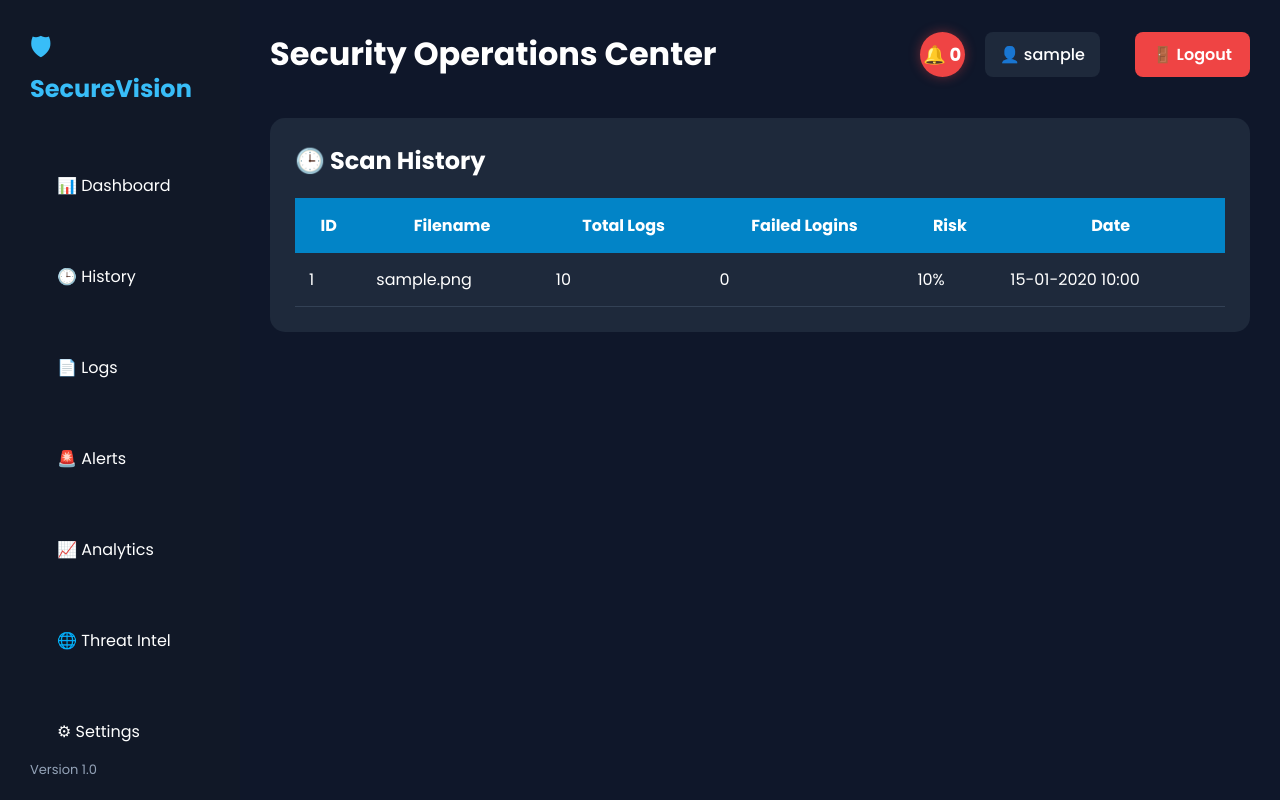
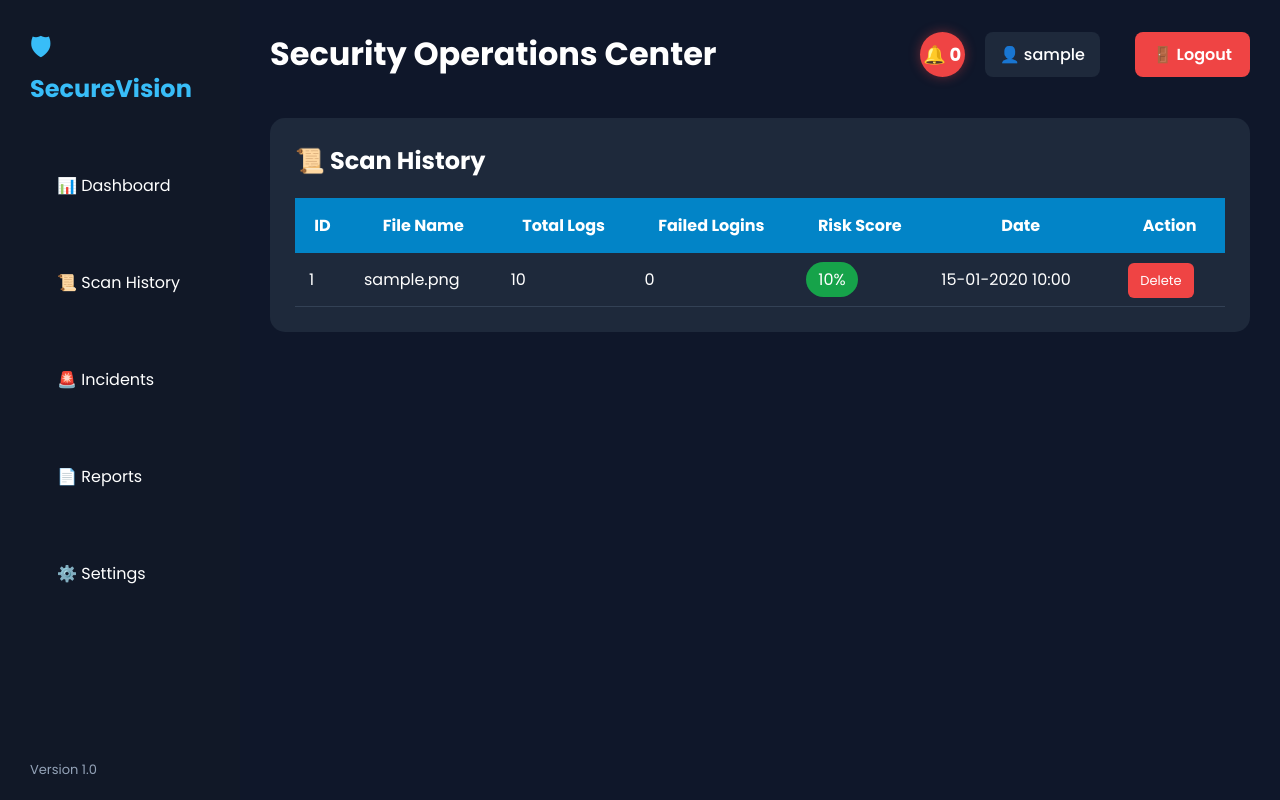
Before and after one commit to faizansayyad7/Securevision-Mini-Soc, a Flask app: page /history in a window 1280 px wide. Run offline with Flask 3, Linux system fonts and the light colour scheme; the visitor is signed in with stand-in values (Sample User, id 1); tables that the repository leaves empty hold one stand-in row (values such as "Sample post").

Commit message:
Added scan history with SQLite database support

```diff
--- a/app.py
+++ b/app.py
@@ -80,6 +80,15 @@ def dashboard():
 
             risk = min(data["failed"] * 10, 100)
 
+            scan = ScanHistory(
+            filename=file.filename,
+            total_logs=data["total"],
+            failed_logins=data["failed"],
+             risk_score=risk
+            )
+
+            db.session.add(scan)
+            db.session.commit()
             # Save Scan History
 
             scan = ScanHistory(
@@ -138,6 +147,7 @@ def dashboard():
     )
 
 
+
 # ---------------- HISTORY ---------------- #
 
 @app.route("/history")
@@ -147,7 +157,7 @@ def history():
         return redirect(url_for("login"))
 
     scans = ScanHistory.query.order_by(
-        ScanHistory.id.desc()
+        ScanHistory.created_at.desc()
     ).all()
 
     return render_template(
@@ -157,5 +167,23 @@ def history():
     )
 
 
+# ---------------- DELETE SCAN ---------------- #
+
+@app.route("/delete-scan/<int:id>")
+def delete_scan(id):
+
+    if "user" not in session:
+        return redirect(url_for("login"))
+
+    scan = ScanHistory.query.get_or_404(id)
+
+    db.session.delete(scan)
+
+    db.session.commit()
+
+    return redirect(url_for("history"))
+
+
+
 if __name__ == "__main__":
     app.run(debug=True)
--- a/static/style.css
+++ b/static/style.css
@@ -627,3 +627,49 @@ transition:.3s;
 background:#1f2937;
 
 }
+
+.menu-link{
+
+display:block;
+
+padding:12px;
+
+text-decoration:none;
+
+color:white;
+
+border-radius:8px;
+
+transition:.3s;
+
+margin-bottom:6px;
+
+}
+
+.menu-link:hover{
+
+background:#1e293b;
+
+}
+
+.delete-btn{
+
+background:#ef4444;
+
+padding:8px 12px;
+
+color:white;
+
+border-radius:6px;
+
+text-decoration:none;
+
+font-size:13px;
+
+}
+
+.delete-btn:hover{
+
+background:#dc2626;
+
+}
--- a/templates/base.html
+++ b/templates/base.html
@@ -8,10 +8,10 @@
 
     <title>SecureVision AI</title>
 
-<link rel="stylesheet"
-href="{{ url_for('static', filename='style.css') }}">
+    <link rel="stylesheet" href="{{ url_for('static', filename='style.css') }}">
 
-<link href="https://fonts.googleapis.com/css2?family=Poppins:wght@300;400;500;600;700&display=swap" rel="stylesheet">
+    <link href="https://fonts.googleapis.com/css2?family=Poppins:wght@300;400;500;600;700&display=swap"
+        rel="stylesheet">
 
     <script src="https://cdn.jsdelivr.net/npm/chart.js"></script>
 
@@ -19,25 +19,43 @@ href="{{ url_for('static', filename='style.css') }}">
 
 <body>
 
+    <!-- Sidebar -->
+
     <div class="sidebar">
 
         <h2>🛡 SecureVision</h2>
 
         <ul>
 
-<li><a href="/" class="menu-link">📊 Dashboard</a></li>
+            <li>
+                <a href="/" class="menu-link">
+                    📊 Dashboard
+                </a>
+            </li>
 
-<li><a href="/history" class="menu-link">🕒 History</a></li>
+            <li>
+                <a href="/history" class="menu-link">
+                    📜 Scan History
+                </a>
+            </li>
 
-<li><a href="#" class="menu-link">📄 Logs</a></li>
+            <li>
+                <a href="#" class="menu-link">
+                    🚨 Incidents
+                </a>
+            </li>
 
-<li><a href="#" class="menu-link">🚨 Alerts</a></li>
+            <li>
+                <a href="#" class="menu-link">
+                    📄 Reports
+                </a>
+            </li>
 
-<li><a href="#" class="menu-link">📈 Analytics</a></li>
-
-<li><a href="#" class="menu-link">🌐 Threat Intel</a></li>
-
-<li><a href="#" class="menu-link">⚙ Settings</a></li>
+            <li>
+                <a href="#" class="menu-link">
+                    ⚙️ Settings
+                </a>
+            </li>
 
         </ul>
 
@@ -49,6 +67,8 @@ href="{{ url_for('static', filename='style.css') }}">
 
     </div>
 
+    <!-- Main -->
+
     <div class="main">
 
         <div class="topbar">
@@ -58,21 +78,15 @@ href="{{ url_for('static', filename='style.css') }}">
             <div class="top-right">
 
                 <div class="notification">
-
                     🔔 {{ critical }}
-
                 </div>
 
                 <div class="user">
-
                     👤 {{ session.get("user","Guest") }}
-
                 </div>
 
                 <a href="{{ url_for('logout') }}" class="logout-btn">
-
                     🚪 Logout
-
                 </a>
 
             </div>
@@ -80,7 +94,6 @@ href="{{ url_for('static', filename='style.css') }}">
         </div>
 
         {% block content %}
-
         {% endblock %}
 
     </div>
--- a/templates/history.html
+++ b/templates/history.html
@@ -4,25 +4,35 @@
 
 <div class="table-box">
 
-<h2>🕒 Scan History</h2>
+<h2>📜 Scan History</h2>
+
+{% if scans %}
 
 <table>
+
+<thead>
 
 <tr>
 
 <th>ID</th>
 
-<th>Filename</th>
+<th>File Name</th>
 
 <th>Total Logs</th>
 
 <th>Failed Logins</th>
 
-<th>Risk</th>
+<th>Risk Score</th>
 
 <th>Date</th>
 
+<th>Action</th>
+
 </tr>
+
+</thead>
+
+<tbody>
 
 {% for scan in scans %}
 
@@ -36,15 +46,54 @@
 
 <td>{{ scan.failed_logins }}</td>
 
-<td>{{ scan.risk_score }}%</td>
+<td>
 
-<td>{{ scan.created_at.strftime("%d-%m-%Y %H:%M") }}</td>
+{% if scan.risk_score >= 70 %}
+
+<span class="critical">{{ scan.risk_score }}%</span>
+
+{% elif scan.risk_score >= 40 %}
+
+<span class="medium">{{ scan.risk_score }}%</span>
+
+{% else %}
+
+<span class="low">{{ scan.risk_score }}%</span>
+
+{% endif %}
+
+</td>
+
+<td>
+
+{{ scan.created_at.strftime("%d-%m-%Y %H:%M") }}
+
+</td>
+
+<td>
+
+<a href="/delete-scan/{{ scan.id }}"
+class="delete-btn">
+
+Delete
+
+</a>
+
+</td>
 
 </tr>
 
 {% endfor %}
 
+</tbody>
+
 </table>
+
+{% else %}
+
+<h3>No Scan History Available.</h3>
+
+{% endif %}
 
 </div>
 
```
Also changed, not shown: instance/securevision.db. Lines whose indentation alone changed are shown as unchanged.
